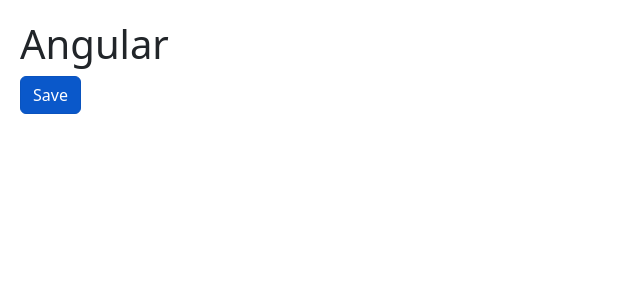
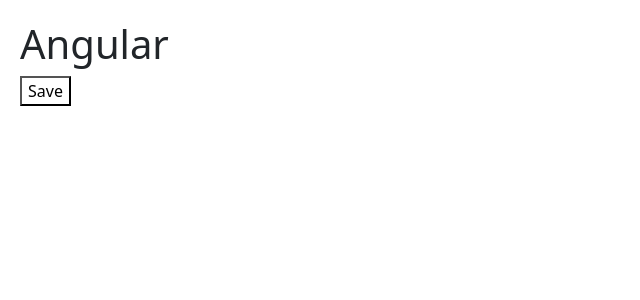
Before and after one commit to tirtho2107/AngularBasics, an Angular app in the folder hello-world/: page / in a window 1280 px wide. Shown: the top 300 px of the page, without its empty margins (0-640 px from the left). Built offline with nearby package versions, Linux system fonts and the light colour scheme.

Commit message:
style binding

```diff
--- a/hello-world/src/app/courses.component.ts
+++ b/hello-world/src/app/courses.component.ts
@@ -4,9 +4,9 @@
 @Component({
     selector: 'courses',
     template: `
-        <button class="btn btn-primary" [class.active]="isActive">Save</button>
+        <button [style.backgroundColor]="isActive ? 'blue' : 'white'">Save</button>
     `
 })
 export class CoursesComponent{
-    isActive = true;
+    isActive = false;
 }
```
